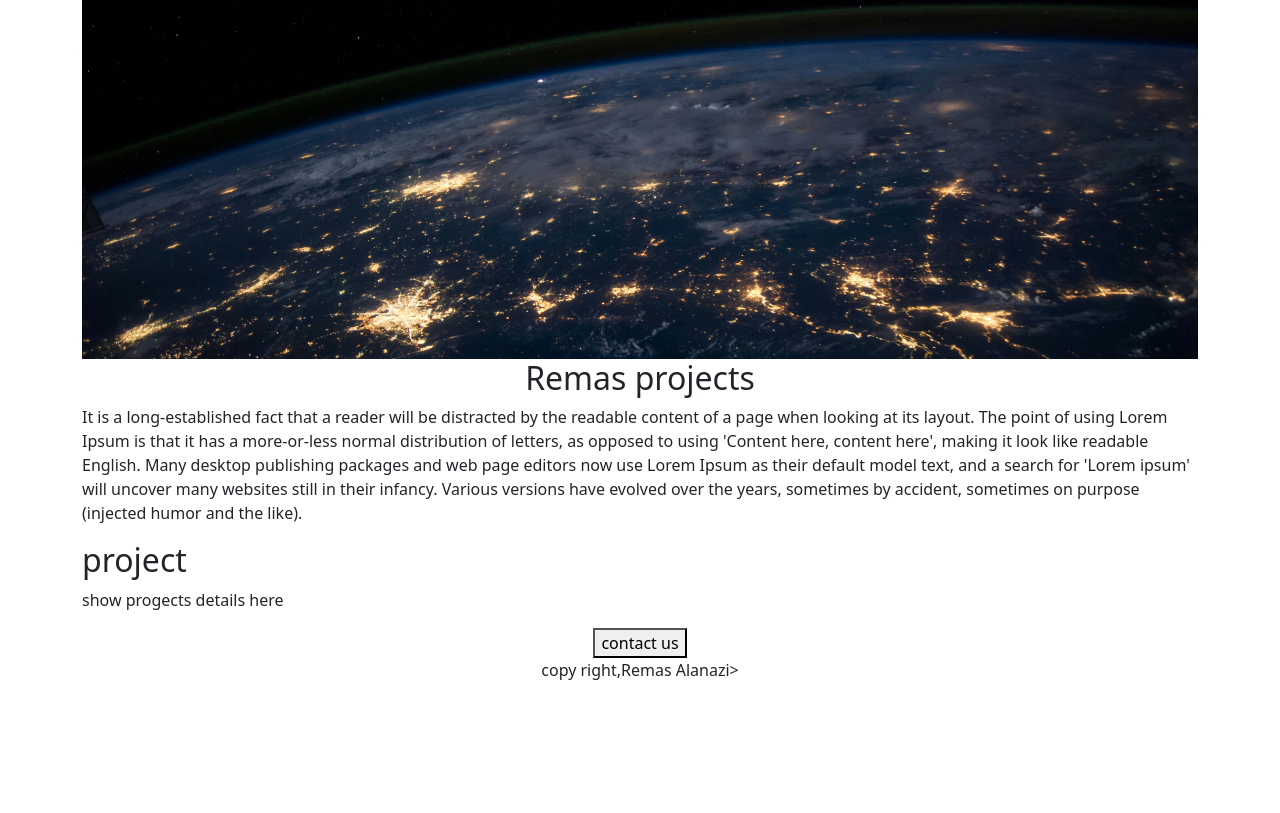
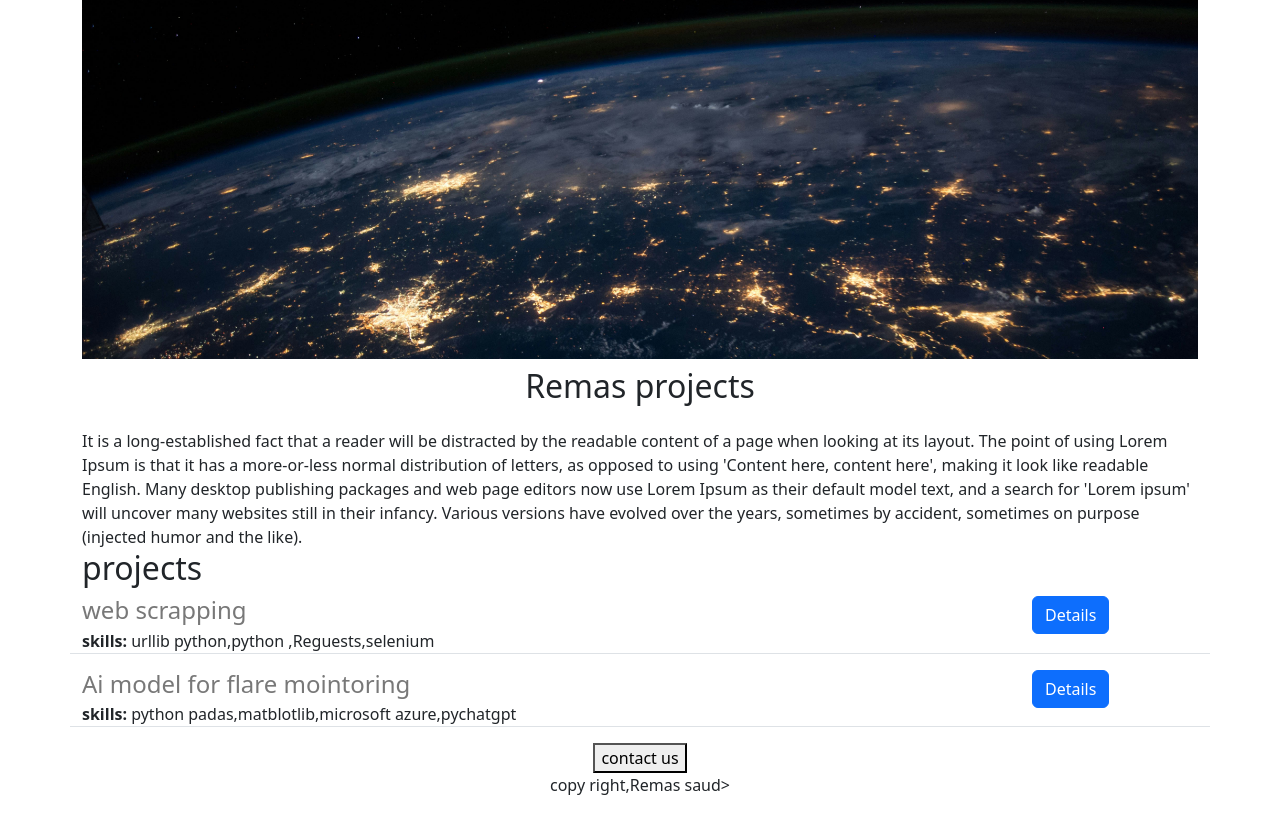
Before and after one commit to Remas-Alanazi/-Remas-Alanazi-protfolio, a Flask app: page / in a window 1280 px wide. Shown: the part 57-870 px from the top of the page. Before the commit the page ends 737 px from the top, so only its background shows below. Run offline with Flask 3, Linux system fonts and the light colour scheme.

Commit message:
use dictionary to add data in website

```diff
--- a/app.py
+++ b/app.py
@@ -1,11 +1,24 @@
 from flask import Flask, render_template
 
 app = Flask(__name__)
+projects=[
+  {'id':1,
+  'projects':'web scrapping',
+  'skills':'urllib python,python ,Reguests,selenium'},
+  {'id':2,
+  'projects':'Ai model for flare mointoring',
+  'skills':'python padas,matblotlib,microsoft azure,pychatgpt'}
+
+
+]
 
 
 @app.route('/')
 def hello_world():
-  return render_template('home.html')
+  return render_template('home.html',myskills= projects,
+                       myname='Remas saud' )
+
+
 
 
 if __name__ == '__main__':
--- a/templates/home.html
+++ b/templates/home.html
@@ -3,7 +3,7 @@
   <head>
     <meta charset="utf-8">
     <meta name="viewport" content="width=device-width, initial-            scale=1">
-    <title>Remas projects</title>
+    <title>{{myname}} Remas projects</title>
     <link href="https://cdn.jsdelivr.net/npm/bootstrap@5.3.3/dist/css/bootstrap.min.css" rel="stylesheet" integrity="sha384-QWTKZyjpPEjISv5WaRU9OFeRpok6YctnYmDr5pNlyT2bRjXh0JMhjY6hW+ALEwIH" crossorigin="anonymous">
     <style>
 
@@ -21,13 +21,18 @@
   <div class="container">
   <h1 class="text-center"> Remas projects </h1>
     <img id="banner" src="https://97846718-0368-4f84-81b5-55d59069730e-00-308mpnykifl1i.sisko.replit.dev/static/panner.jpg">
-  <h2 class="text-center"> Remas projects </h2>
-  <p>It is a long-established fact that a reader will be distracted by the readable content of a page when looking at its layout. The point of using Lorem Ipsum is that it has a more-or-less normal distribution of letters, as opposed to using 'Content here, content here', making it look like readable English. Many desktop publishing packages and web page editors now use Lorem Ipsum as their default model text, and a search for 'Lorem ipsum' will uncover many websites still in their infancy. Various versions have evolved over the years, sometimes by accident, sometimes on purpose (injected humor and the like).</p>
-  <h2>project</h2>
-  <p>show progects details here</p>
+  <h2 class="text-center mt-2 mb-4"> Remas projects </h2>
+  <div>It is a long-established fact that a reader will be distracted by the readable content of a page when looking at its layout. The point of using Lorem Ipsum is that it has a more-or-less normal distribution of letters, as opposed to using 'Content here, content here', making it look like readable English. Many desktop publishing packages and web page editors now use Lorem Ipsum as their default model text, and a search for 'Lorem ipsum' will uncover many websites still in their infancy. Various versions have evolved over the years, sometimes by accident, sometimes on purpose (injected humor and the like).</div>
+  <h2>projects</h2>
+  <div>
+    {% for item in myskills %}
+    {% include 'myprojects.html' %}
+
+    {% endfor %}
+  </div>
   <div class="text-center">
     <button>contact us</button>
-    <p>copy right,Remas Alanazi></p>
+    <p>copy right,{{myname}}></p>
   </div>
 </body>
 </html>
--- /dev/null
+++ b/templates/myprojects.html
@@ -0,0 +1,10 @@
+<div  class="border-bottom row " style="margin-bottom:16px;padding_bottom:8px;">
+  <div class="col-10">
+    <h4 style="color: rgb(120,120,120) ; margin-bottom:4px;">
+      {{item['projects']}}
+    </h4>
+    <div><b>skills: </b>{{item['skills']}}</div>
+    </div>
+  <div class="col-2">
+  <button type="button" class="btn btn-primary">Details</button></div>
+      </div>
```
